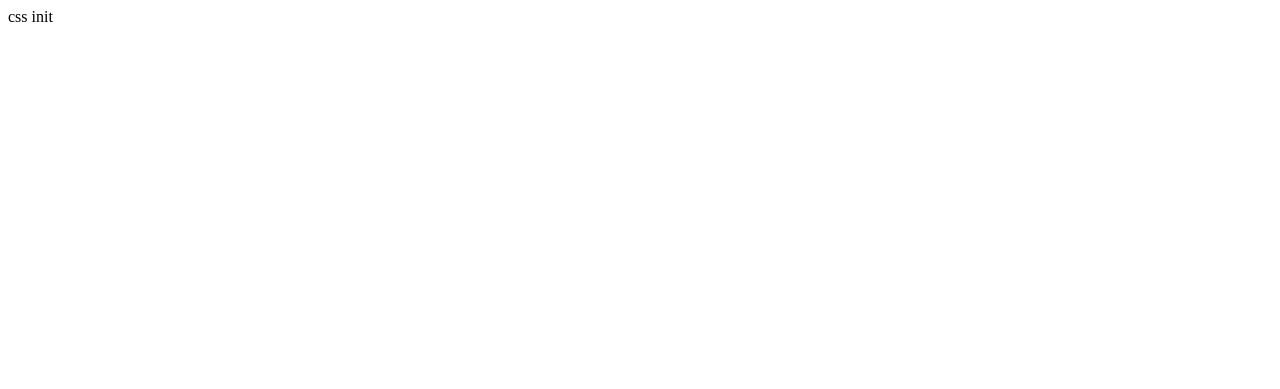
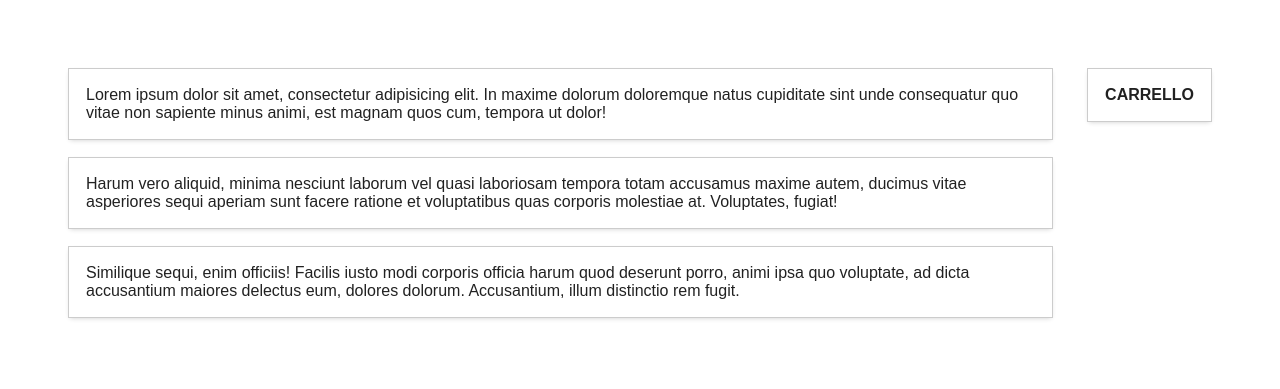
Before and after one commit to cloud-walker/assignment-products-to-cart, a website: page source/index.html in a window 1280 px wide. Drawn offline with nearby package versions, Linux system fonts and the light colour scheme; files that its build step writes are made by us from their sources.

Commit message:
presentation update

```diff
--- a/source/index.html
+++ b/source/index.html
@@ -9,6 +9,18 @@
 	</head>
 
 	<body>
-		<div id="content"></div>
+		<div id="content">
+			<div class="container">
+				<div class="products">
+					<div class="products__item">Lorem ipsum dolor sit amet, consectetur adipisicing elit. In maxime dolorum doloremque natus cupiditate sint unde consequatur quo vitae non sapiente minus animi, est magnam quos cum, tempora ut dolor!</div>
+					<div class="products__item">Harum vero aliquid, minima nesciunt laborum vel quasi laboriosam tempora totam accusamus maxime autem, ducimus vitae asperiores sequi aperiam sunt facere ratione et voluptatibus quas corporis molestiae at. Voluptates, fugiat!</div>
+					<div class="products__item">Similique sequi, enim officiis! Facilis iusto modi corporis officia harum quod deserunt porro, animi ipsa quo voluptate, ad dicta accusantium maiores delectus eum, dolores dolorum. Accusantium, illum distinctio rem fugit.</div>
+				</div>
+
+				<div class="cart">
+					<strong>CARRELLO</strong>
+				</div>
+			</div>
+		</div>
 	</body>
 </html>
--- a/source/index.styl
+++ b/source/index.styl
@@ -1,2 +1,21 @@
-body:before
-	content: 'css init'
+@require 'presentation'
+
+.container
+	display: flex
+	align-items: flex-start
+
+.products
+	flex: 1
+
+	&__item
+		padding: $spacing-unit
+		border: 1px solid $color-text-default-divider
+		box-shadow: 0 2px 5px -2px $color-text-default-divider
+
+		& + &
+			margin-top: @padding
+.cart
+	padding: $spacing-unit
+	border: 1px solid $color-text-default-divider
+	box-shadow: 0 2px 5px -2px $color-text-default-divider
+	margin-left: $spacing-unit-double
--- /dev/null
+++ b/source/presentation/base/index.styl
@@ -0,0 +1 @@
+@require page
--- /dev/null
+++ b/source/presentation/base/page.styl
@@ -0,0 +1,8 @@
+html
+	font-size: 100%
+	background-color: $color-default
+	color: $color-text-default
+	overflow-y: scroll
+	min-height: 100%
+	-moz-osx-font-smoothing: grayscale
+	-webkit-font-smoothing: antialiased
--- /dev/null
+++ b/source/presentation/generic/index.styl
@@ -0,0 +1 @@
+@require normalize
--- /dev/null
+++ b/source/presentation/generic/normalize.styl
@@ -0,0 +1,7 @@
+html
+	font-family: sans-serif
+	-ms-text-size-adjust: 100%
+	-webkit-text-size-adjust: 100%
+
+body
+	margin: 0
--- a/source/presentation/index.styl
+++ b/source/presentation/index.styl
@@ -1 +1,4 @@
-@require 'settings'
+@require settings
+@require generic
+@require base
+@require objects
--- /dev/null
+++ b/source/presentation/objects/container.styl
@@ -0,0 +1,2 @@
+.container
+	padding: $spacing-unit-quadruple
--- /dev/null
+++ b/source/presentation/objects/index.styl
@@ -0,0 +1 @@
+@require container
--- a/source/presentation/settings/colors.styl
+++ b/source/presentation/settings/colors.styl
@@ -2,7 +2,7 @@ $color-default ?= hsl(0, 0%, 100%)
 $color-text-default ?= hsla(0, 0%, 0%, 87%)
 $color-text-default-secondary ?= hsla(0, 0%, 0%, 54%)
 $color-text-default-disabled ?= hsla(0, 0%, 0%, 38%)
-$color-text-default-divider ?= hsla(0, 0%, 0%, 12%)
+$color-text-default-divider ?= hsla(0, 0%, 0%, 20%)
 
 $color-primary ?= hsl(196, 95%, 47%)
 $color-text-primary ?= $color-default
@@ -13,3 +13,5 @@ $color-text-cta ?= $color-default
 $color-active ?= hsl(88, 71%, 53%)
 $color-active-dark ?= hsl(88, 71%, 70%)
 $color-text-active ?= $color-active-dark
+
+$color-shadow ?= $color-text-default-secondary
--- a/source/presentation/settings/index.styl
+++ b/source/presentation/settings/index.styl
@@ -1,2 +1,3 @@
-@require 'colors'
-@require 'typography'
+@require colors
+@require typography
+@require spacing
--- a/source/presentation/settings/spacing.styl
+++ b/source/presentation/settings/spacing.styl
@@ -0,0 +1,3 @@
+$spacing-unit = 1.0625rem
+$spacing-unit-double = $spacing-unit * 2
+$spacing-unit-quadruple =	$spacing-unit-double * 2
```
